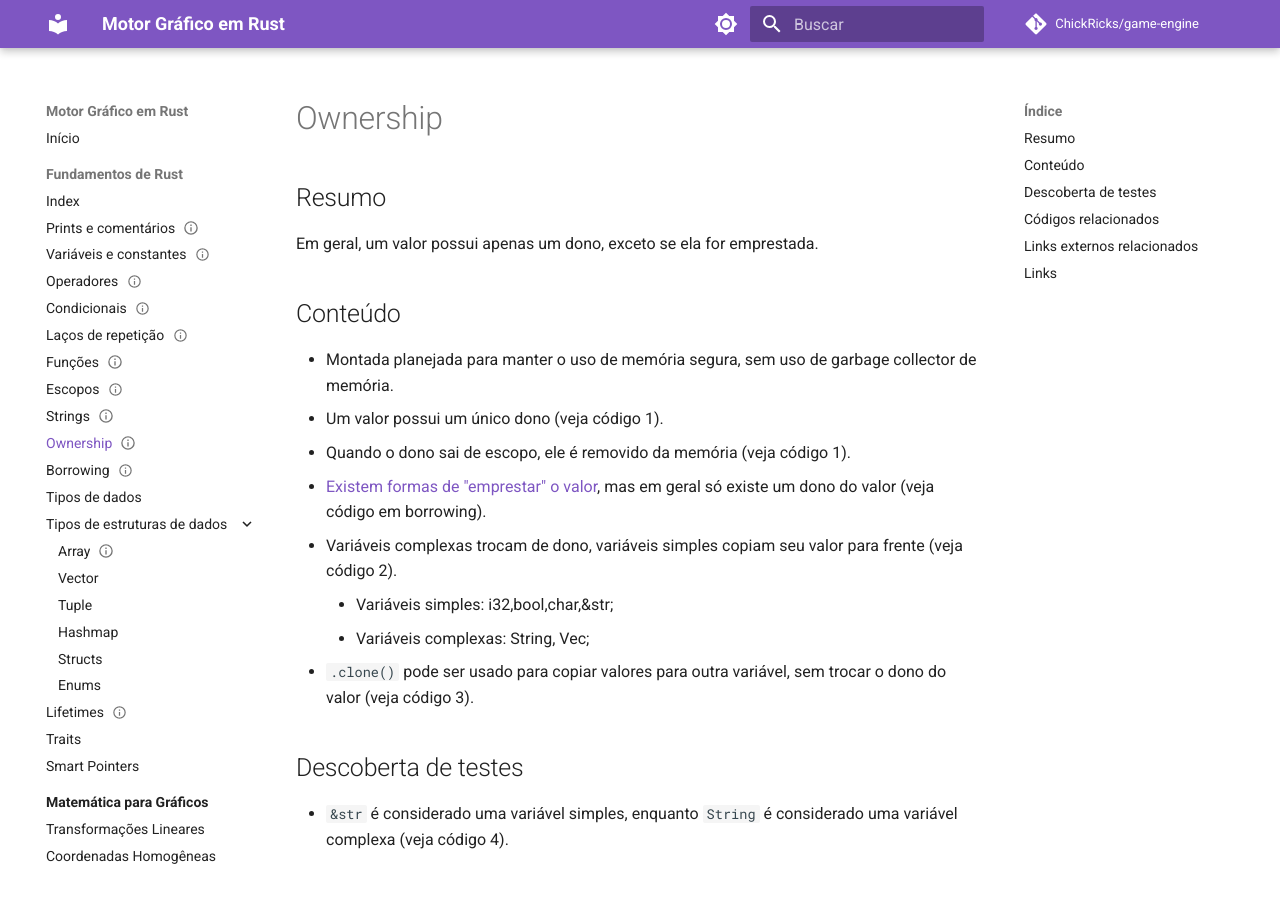
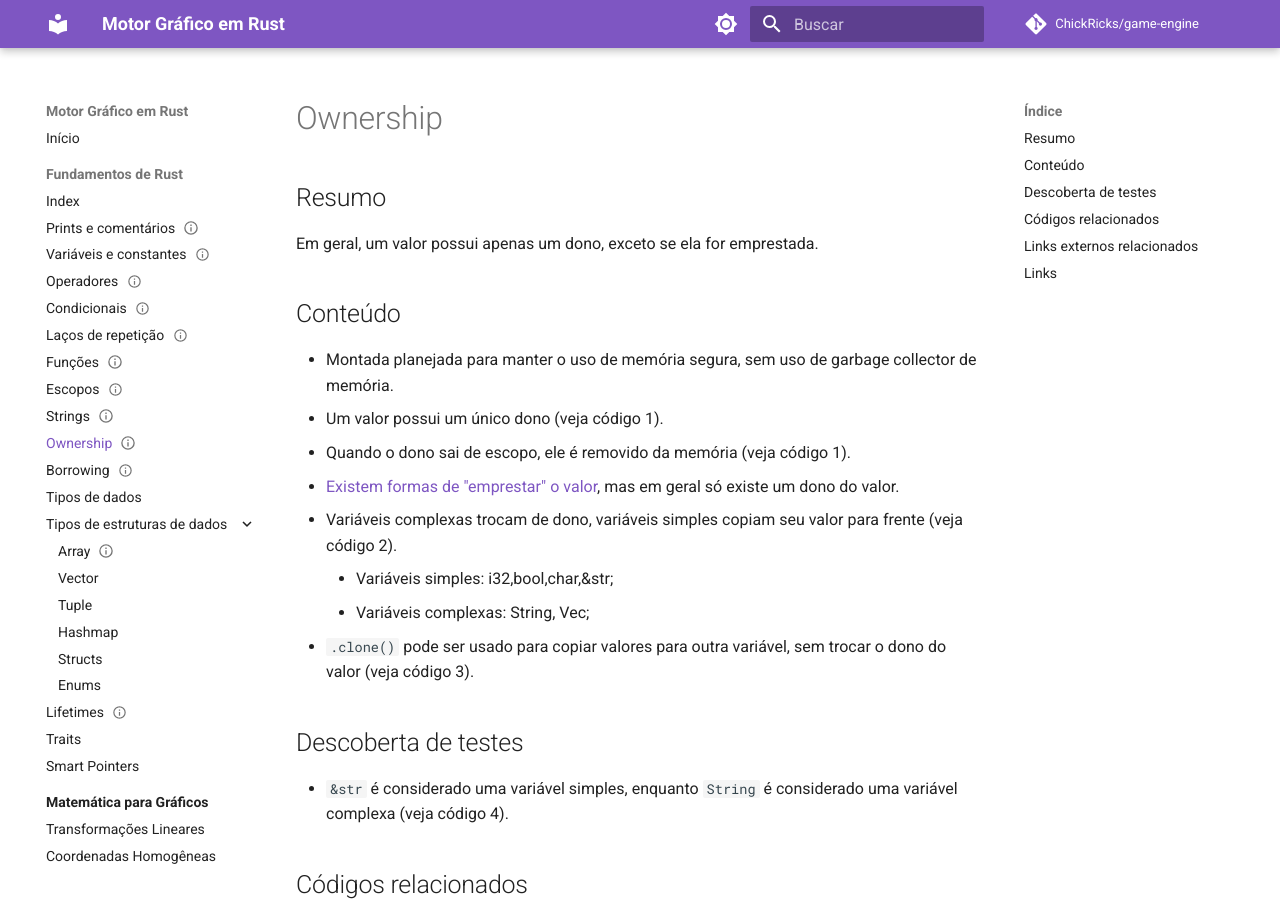
Before and after one commit to ChickRicks/game-engine, an MkDocs documentation site: the page built from docs/1-fundamentos-rust/9-Ownership.md, in a window 1280 px wide and 900 px high. Built offline with MkDocs 1.6.1 and Material for MkDocs 9.7.7, drawn with Linux system fonts in a browser that asks for light colours; comment, search, counter and statistics services are not loaded.

Commit message:
vault backup: 2026-11-07 01:58:35

```diff
--- a/docs/1-fundamentos-rust/9-Ownership.md
+++ b/docs/1-fundamentos-rust/9-Ownership.md
@@ -13,7 +13,7 @@ Em geral, um valor possui apenas um dono, exceto se ela for emprestada.
 - Montada planejada para manter o uso de memória segura, sem uso de garbage collector de memória.
 - Um valor possui um único dono (veja código 1).
 - Quando o dono sai de escopo, ele é removido da memória (veja código 1).
-- [Existem formas de "emprestar" o valor](10-Borrowing.md#conteudo), mas em geral só existe um dono do valor (veja código em borrowing).
+- [Existem formas de "emprestar" o valor](10-Borrowing.md#conteudo), mas em geral só existe um dono do valor.
 - Variáveis complexas trocam de dono, variáveis simples copiam seu valor para frente (veja código 2).
 	- Variáveis simples: i32,bool,char,&str;
 	- Variáveis complexas: String, Vec;
```
